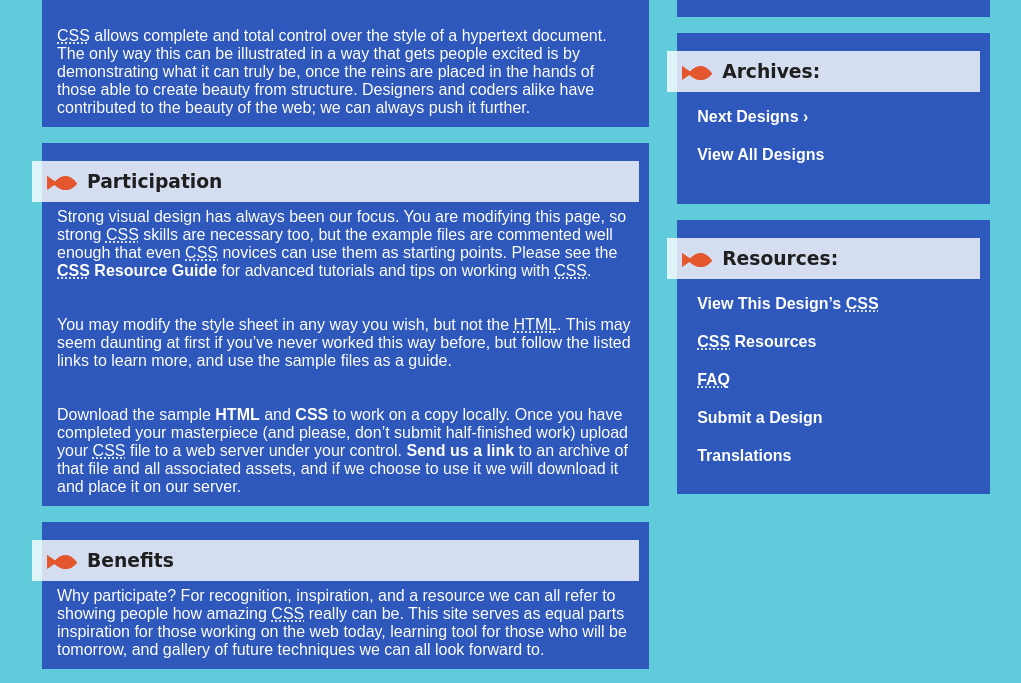
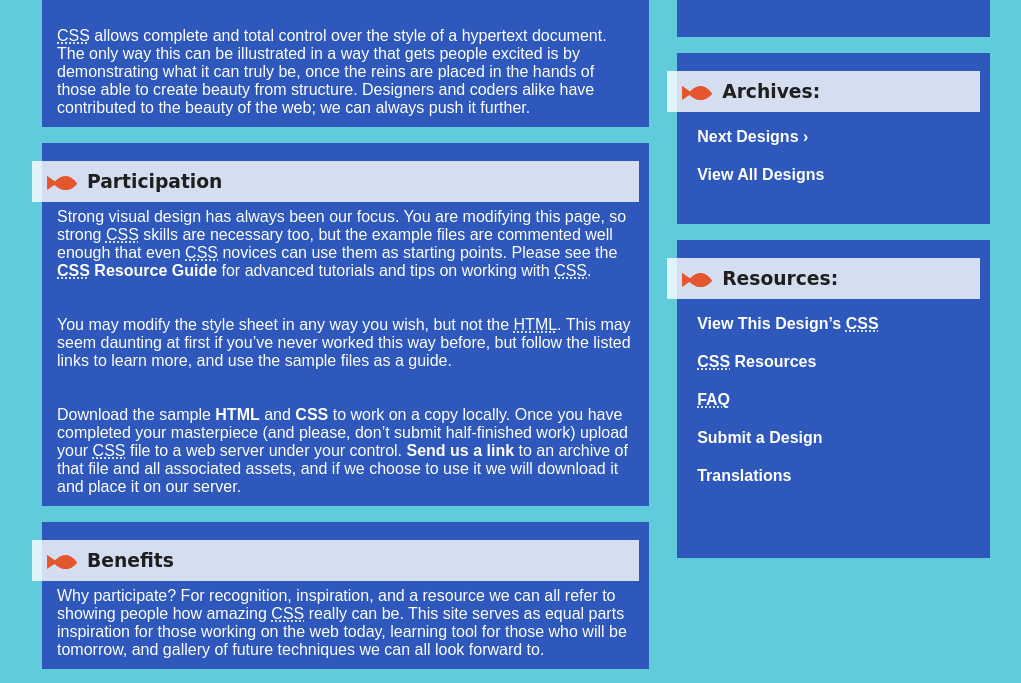
Before and after one commit to TiannaDeSpain/CSS.Zen.Garden, a plain HTML site: page css-zen-garden/index.html in a window 1280 px wide. Shown: the part 784-1467 px from the top of the page, without its empty margins (124-1145 px from the left). Drawn offline with nearby package versions, Linux system fonts and the light colour scheme; files that its build step writes are made by us from their sources; a web font is replaced by a local one.

Commit message:
SVGs draft 2

```diff
--- a/css-zen-garden/src/scss/partials/_large.scss
+++ b/css-zen-garden/src/scss/partials/_large.scss
@@ -37,7 +37,7 @@
 
     [class='sidebar']{
         width: 33%;
-        margin-top: -380px;
+        margin-top: -360px;
         & div{
             padding-top: 18px;
         }
--- a/css-zen-garden/src/scss/partials/_svgs.scss
+++ b/css-zen-garden/src/scss/partials/_svgs.scss
@@ -54,19 +54,18 @@ div h3::before, #zen-summary p:first-child::before {
 // FISH
 
 .zen-resources {
-    height: 20vw;
+    height: 300px;
 }
 
 .zen-resources::after {
-
     content: "";
     display: inline-block;
     background: url(../../../../css-zen-garden/src/assets/fish-orange.svg);
     background-repeat: no-repeat;
     background-size: 100%;
     position: relative;
-    top: 35vw;
-    right: 100px;
+    top: 25vw;
+    left: 30px;
     width: 300px;
     height: 300px;
 }
```
Also changed, not shown: css-zen-garden/src/assets/bubble.svg (added).
